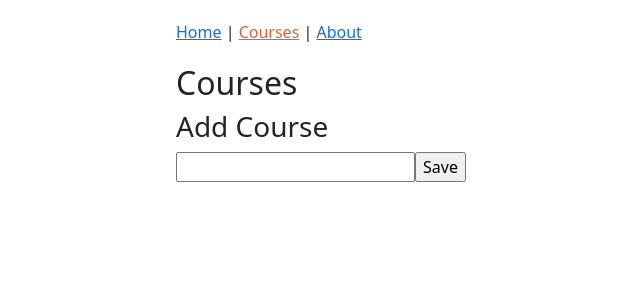
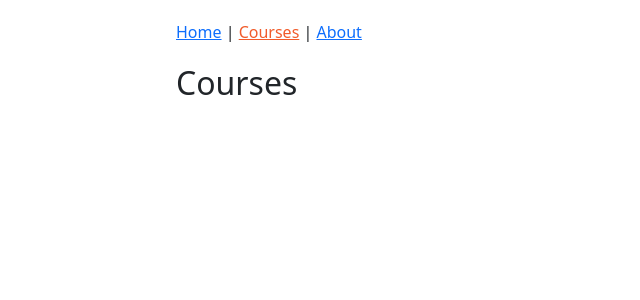
Before and after one commit to alecsamson/react_redux_app, a React app: page /courses in a window 1280 px wide. Shown: the top 300 px of the page, without its empty margins (51-691 px from the left). Built offline with nearby package versions, Linux system fonts and the light colour scheme; what redux-immutable-state-invariant would draw is missing.

Commit message:
adding first thunk

```diff
--- a/src/components/courses/CoursesPage.js
+++ b/src/components/courses/CoursesPage.js
@@ -6,37 +6,14 @@ import { bindActionCreators } from "redux";
 import { connect } from "react-redux";
 
 class CoursesPage extends React.Component {
-  state = {
-    course: {
-      title: "",
-    },
-  };
-
-  handleChange = (event) => {
-    const course = { ...this.state.course, title: event.target.value };
-    this.setState({ course: course });
-  };
-
-  handleSubmit = (event) => {
-    event.preventDefault();
-    this.props.actions.createCourse(this.state.course);
-  };
-
   render() {
     return (
-      <form onSubmit={this.handleSubmit}>
+      <>
         <h2>Courses</h2>
-        <h3>Add Course</h3>
-        <input
-          type="text"
-          onChange={this.handleChange}
-          value={this.state.course.title}
-        />
-        <input type="submit" value="Save" />
         {this.props.courses.map((course) => (
           <div key={course.title}>{course.title}</div>
         ))}
-      </form>
+      </>
     );
   }
 }
--- a/src/redux/actions/actionTypes.js
+++ b/src/redux/actions/actionTypes.js
@@ -1 +1,2 @@
 export const CREATE_COURSE = "CREATE_COURSE";
+export const LOAD_COURSES_SUCCESS = "LOAD_COURSES_SUCCESS";
--- a/src/redux/actions/courseActions.js
+++ b/src/redux/actions/courseActions.js
@@ -1,5 +1,23 @@
+import * as courseApi from "../../api/courseApi";
 import * as types from "./actionTypes";
 
 export function createCourse(course) {
   return { type: types.CREATE_COURSE, course };
 }
+
+export function loadCourseSuccess(courses) {
+  return { type: types.LOAD_COURSES_SUCCESS, courses };
+}
+
+export function loadCourses() {
+  return function (dispatch) {
+    return courseApi
+      .getCourses()
+      .then((courses) => {
+        dispatch(loadCourseSuccess(courses));
+      })
+      .catch((error) => {
+        throw error;
+      });
+  };
+}
--- a/src/redux/configureStore.js
+++ b/src/redux/configureStore.js
@@ -2,6 +2,7 @@ import { applyMiddleware, compose, createStore } from "redux";
 
 import reduxImmutableStateInvariant from "redux-immutable-state-invariant";
 import rootReducer from "./reducers";
+import thunk from "redux-thunk";
 
 export default function configureStore(initialState) {
   const composeEnhancers = window.__REDUX_DEVTOOLS_EXTENSION__ || compose; //add support for redux devtools
@@ -9,6 +10,6 @@ export default function configureStore(initialState) {
   return createStore(
     rootReducer,
     initialState,
-    composeEnhancers(applyMiddleware(reduxImmutableStateInvariant()))
+    composeEnhancers(applyMiddleware(thunk, reduxImmutableStateInvariant()))
   );
 }
```
